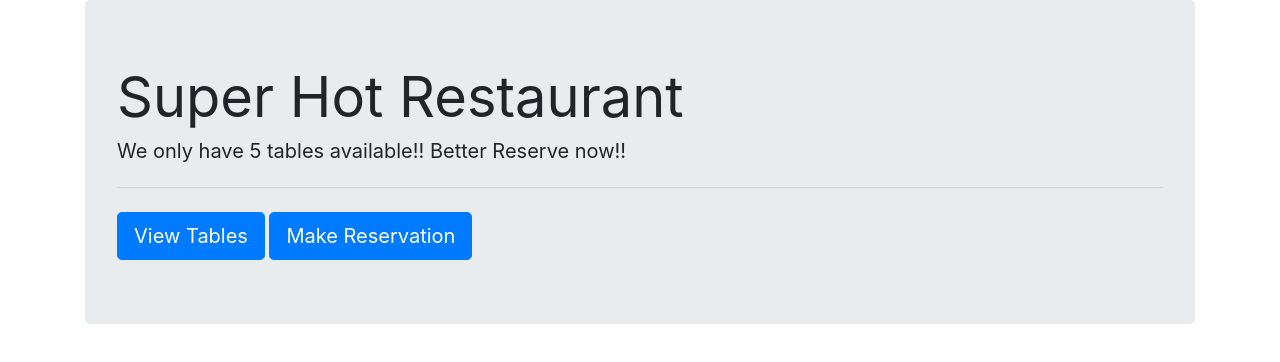
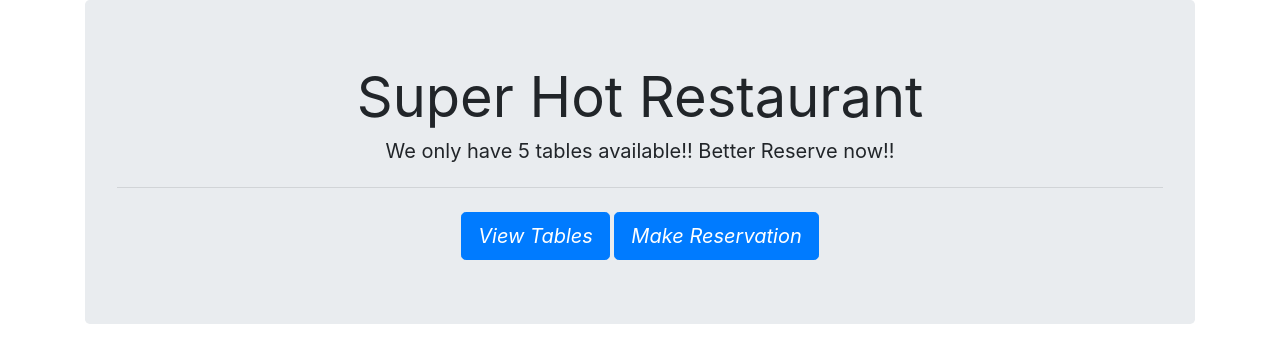
Before and after one commit to mnorthup2207/Hot_Restaurant_App, a plain HTML site: page home.html in a window 1280 px wide. Drawn offline with nearby package versions, Linux system fonts and the light colour scheme.

Commit message:
added css sheet and centered jumbotron

```diff
--- a/home.html
+++ b/home.html
@@ -6,16 +6,21 @@
     <meta name="viewport" content="width=device-width, initial-scale=1.0">
     <meta http-equiv="X-UA-Compatible" content="ie=edge">
     <link rel="stylesheet" href="https://stackpath.bootstrapcdn.com/bootstrap/4.4.1/css/bootstrap.min.css">
+    <link rel="stylesheet" href=https://stackpath.bootstrapcdn.com/font-awesome/4.7.0/css/font-awesome.min.css">
+    <link rel="stylesheet" href="style.css">
     <title>Home</title>
 </head>
+
 <body>
     <div class="container">
         <div class="jumbotron">
-            <h1 class="display-4"><strong>Super Hot Restaurant</strong></h1>
-            <h2 class="lead"><strong>We only have 5 tables available!! Better Reserve now!!</strong></h2>
-            <hr class="my-4">
-            <a class="btn btn-primary btn-lg" href="#" role="button">View Tables</a>
-            <a class="btn btn-primary btn-lg" href="#" role="button">Make Reservation</a>
+            <div class="text-center">
+                <h1 class="display-4"><strong>Super Hot Restaurant</strong></h1>
+                <h2 class="lead"><strong>We only have 5 tables available!! Better Reserve now!!</strong></h2>
+                <hr class="my-4">
+                <a class="btn btn-primary btn-lg" href="#" role="button"><i class="fas fa-list">View Tables</i></a>
+                <a class="btn btn-primary btn-lg" href="#" role="button"><i class="fas fa-credit-card">Make Reservation</i></a>
+            </div>
         </div>
 
     </div>
--- /dev/null
+++ b/style.css
@@ -0,0 +1,3 @@
+/* #jumboHome{
+    margin-left: 10% ;
+} */
```
